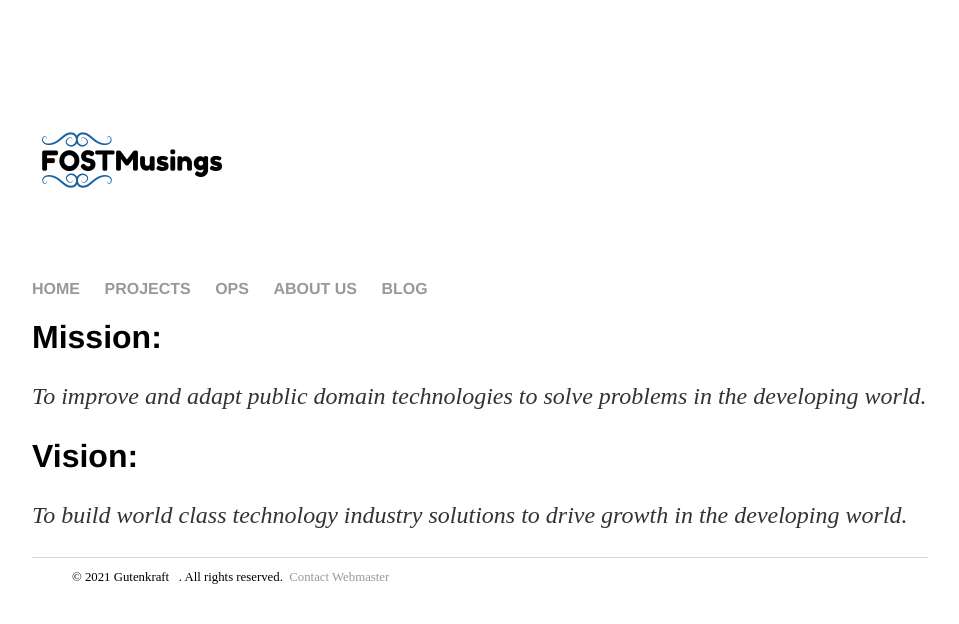
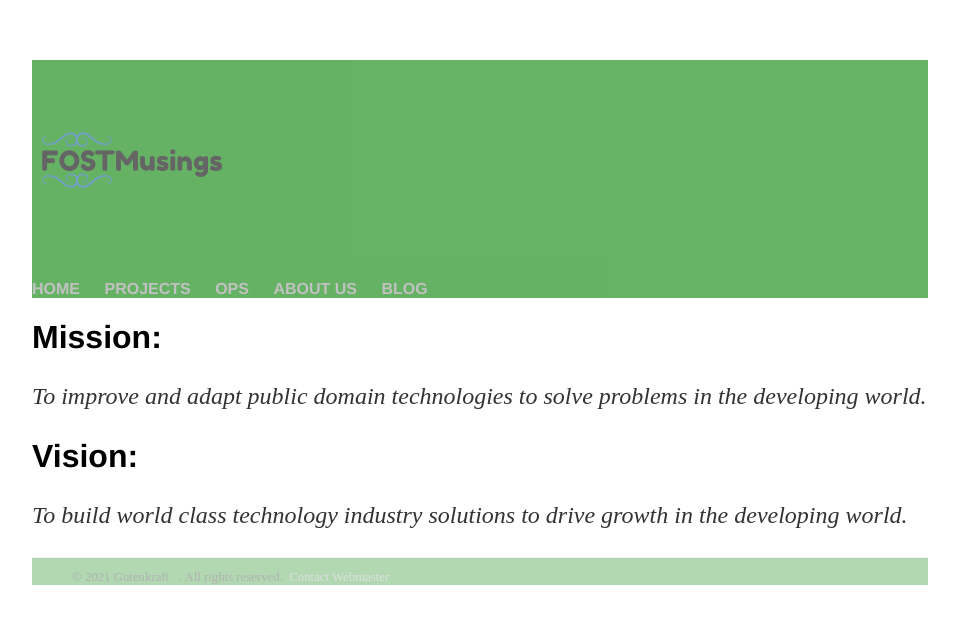
Before and after one commit to oferonmi/datafilik.github.io, a Jekyll site: the page built from index.html, in a window 1280 px wide. Shown: the top 624 px of the page, without its empty margins (160-1119 px from the left). Built offline with Jekyll 4.4.1, drawn with Linux system fonts in a browser that asks for light colours.

Commit message:
css edits

```diff
--- a/css/main.css
+++ b/css/main.css
@@ -2,14 +2,7 @@ body {
     margin: 60px auto;
     width: 70%;
 }
-header{
-    background-color: green;
-    opacity: 0.6;
-}
-footer {
-    background-color: green;
-    opacity: 0.3;
-}
+
 nav ul, footer ul {
     font-family:'Helvetica', 'Arial', 'Sans-Serif';
     padding: 0px;
@@ -36,8 +29,13 @@ p {
     line-height: 1.4em;
     color: #333;
 }
-
+div.header{
+    background-color: green;
+    opacity: 0.6;
+}
 div.footer {
+    background-color: green;
+    opacity: 0.3;
     border-top: 1px solid #d5d5d5;
     font-size: .8em;
 }
```
